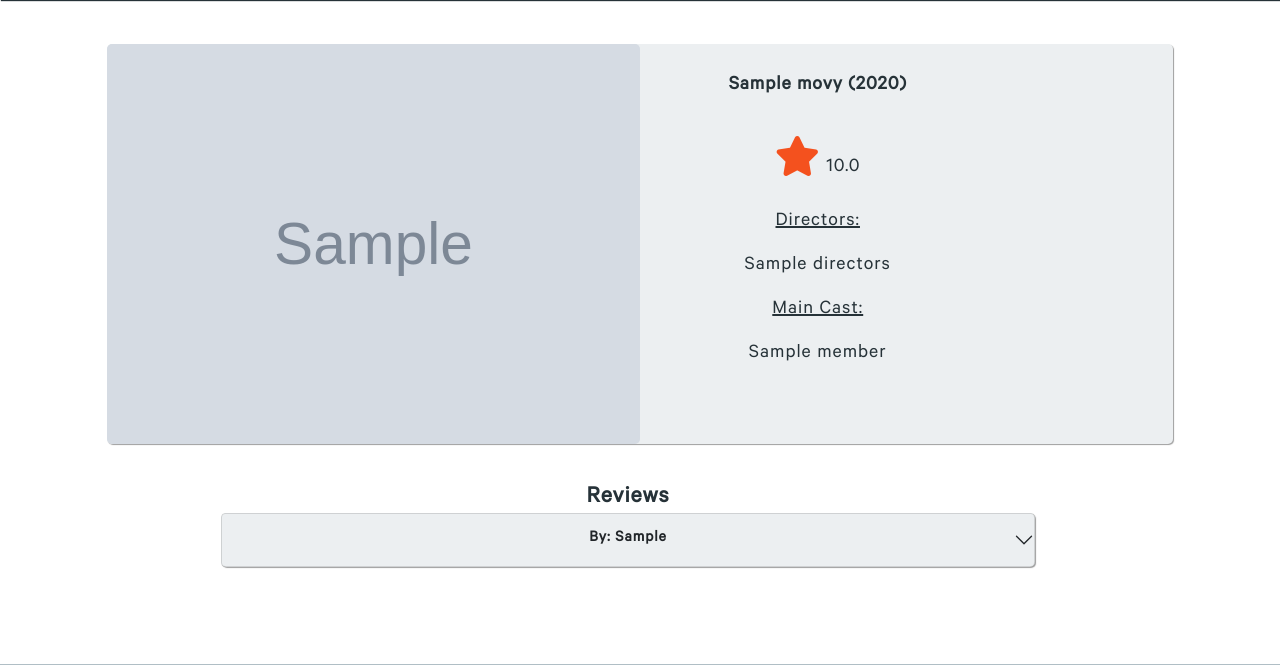
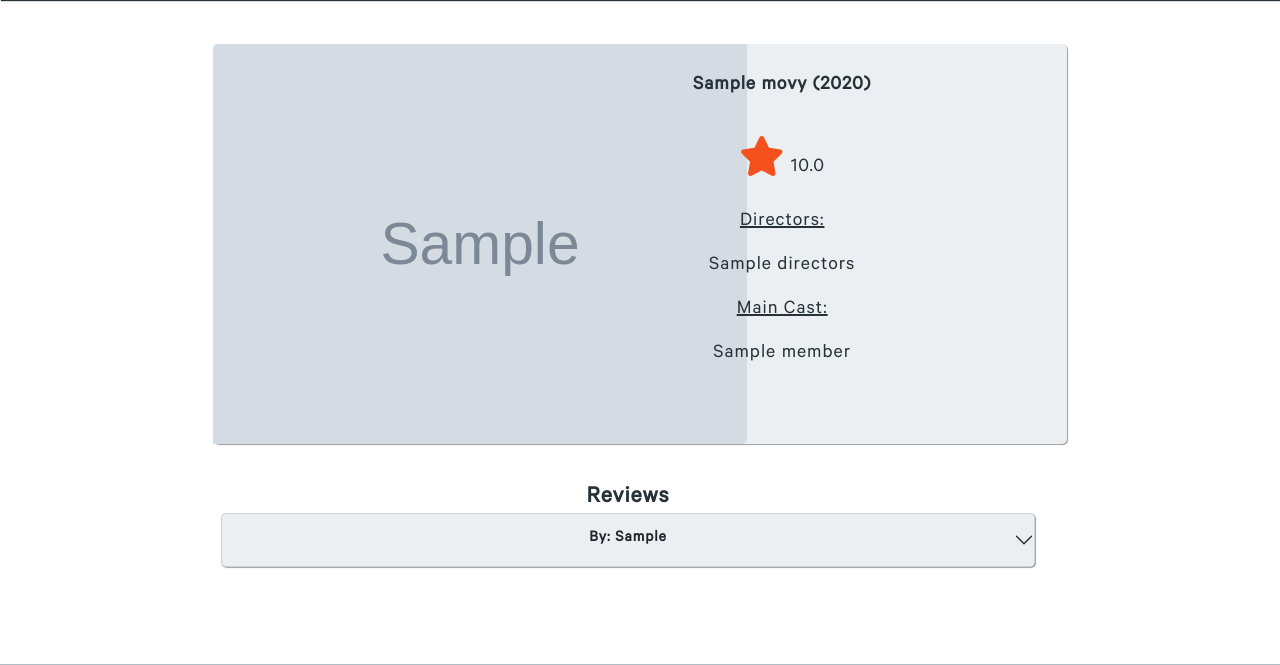
Before and after one commit to davidlidebrandt/milestone-project-3, a Flask app: page /moviepage/1 in a window 1280 px wide. Shown: the part 56-721 px from the top of the page. Run offline with Flask 2, Linux system fonts and the light colour scheme; grey boxes marked "Sample" are stand-in pictures; a database or web service that is not in the repository returns one stand-in record (values such as "Sample title"); some libraries are stand-ins or nearby versions.

Commit message:
Resize movie description

```diff
--- a/static/css/style.css
+++ b/static/css/style.css
@@ -407,7 +407,7 @@ main {
 
 .poster-image {
     height: 400px;
-    border-radius: 5px;
+    border-radius: 5px 0px 5px 0px;
 }
 
 .review-text-area {
@@ -551,6 +551,10 @@ main {
         margin-bottom: 0;
     }
 
+    .poster-image {
+        border-radius: 5px;
+    }
+
     #poster-wrap {
         text-align: center;
     }
--- a/templates/moviepage.html
+++ b/templates/moviepage.html
@@ -33,7 +33,7 @@ Movie
 </div>
 
 <div class="row">
-<div class="description-bg col-12 col-md-10 offset-md-1">
+<div class="description-bg col-12 col-md-8 offset-md-2">
 <div class="row">
 <div id="poster-wrap" class="col-12 col-md-4"><img class="poster-image" src="{{ get_movie.img_url }}" alt="Movie poster"></div>
 <div class="col-10 offset-1 col-md-6 btm-mg-20">
@@ -64,7 +64,13 @@ Movie
 <a class="edit-button" href="{{ url_for('edit_movie', title=get_movie.title) }}">Edit</a>
 <button id="delete-movie-btn" class="delete-button">Delete</button></div>
 {% endif %}
-<div class="col-10 offset-1 col-md-6 offset-md-3">
+</div>
+{% endif %}
+</div>
+
+{% if session.user %}
+<div class="row">
+<div class="col-6 offset-3">
     <form class="row rating-form" method="POST" action="{{ url_for('rate_movie', title=get_movie.title)}}">
         <div class="col-12 align-center top-btm-mg-10"><label for="rating">Rate this movie</label></div>
         <div class="col-12 align-center"><input class="slider" type="range" name="rating" id="rating" min="0" max="10" step="0.1" required></div>
@@ -73,10 +79,6 @@ Movie
     </form>
 </div>
 </div>
-{% endif %}
-</div>
-
-{% if session.user %}
 <div class="row">
 <div class="col-12 no-padding">
 <div class="card">
```
